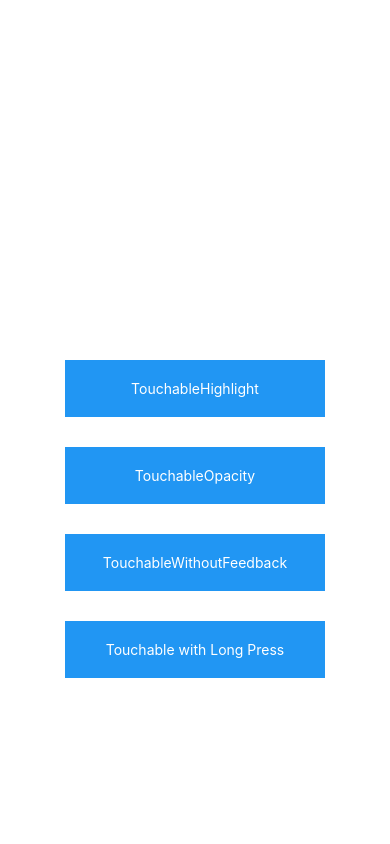
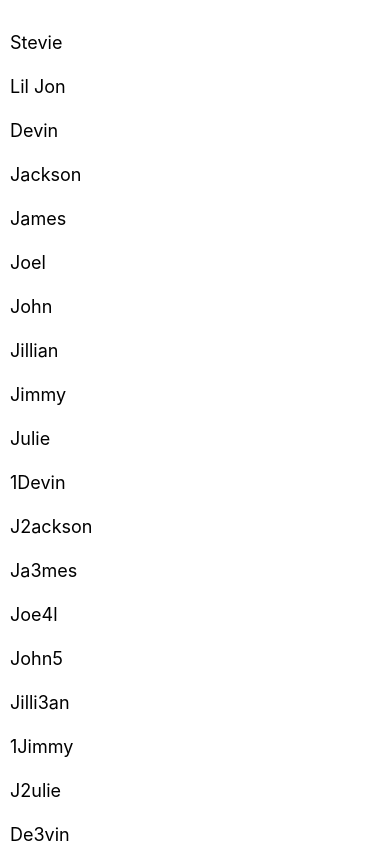
Before and after one commit to StevieIsmagic/React-Native-FaceBook-Tutorial, a React Native app in the folder FB-Guide/: screen / in a window 390 px wide. Built offline with nearby package versions, Linux system fonts and the light colour scheme.

Commit message:
Flat List Basics Practice

```diff
--- a/FB-Guide/App.js
+++ b/FB-Guide/App.js
@@ -1,60 +1,54 @@
 import React, { Component } from 'react';
-import { Alert, AppRegistry, Platform, StyleSheet, Text, TouchableHighlight, TouchableOpacity, TouchableNativeFeedback, TouchableWithoutFeedback, View } from 'react-native';
+import { FlatList, StyleSheet, Text, View } from 'react-native';
 
-export default class Touchables extends Component {
-  _onPressButton() {
-    Alert.alert('You tapped the button!')
-  }
-
-  _onLongPressButton() {
-    Alert.alert('You long-pressed the button!')
-  }
-
-
-  render() {
+export default class FlatListBasics extends Component {
+  render(){
     return (
       <View style={styles.container}>
-        <TouchableHighlight onPress={this._onPressButton} underlayColor="white">
-          <View style={styles.button}>
-            <Text style={styles.buttonText}>TouchableHighlight</Text>
-          </View>
-        </TouchableHighlight>
-        <TouchableOpacity onPress={this._onPressButton}>
-          <View style={styles.button}>
-            <Text style={styles.buttonText}>TouchableOpacity</Text>
-          </View>
-        </TouchableOpacity>
-
-        <TouchableWithoutFeedback
-            onPress={this._onPressButton}
-            >
-          <View style={styles.button}>
-            <Text style={styles.buttonText}>TouchableWithoutFeedback</Text>
-          </View>
-        </TouchableWithoutFeedback>
-        <TouchableHighlight onPress={this._onPressButton} onLongPress={this._onLongPressButton} underlayColor="white">
-          <View style={styles.button}>
-            <Text style={styles.buttonText}>Touchable with Long Press</Text>
-          </View>
-        </TouchableHighlight>
-      </View>
+        <FlatList
+          data={[
+            {key: 'Stevie'},
+            {key: 'Lil Jon'},
+            {key: 'Devin'},
+            {key: 'Jackson'},
+            {key: 'James'},
+            {key: 'Joel'},
+            {key: 'John'},
+            {key: 'Jillian'},
+            {key: 'Jimmy'},
+            {key: 'Julie'},
+            {key: '1Devin'},
+            {key: 'J2ackson'},
+            {key: 'Ja3mes'},
+            {key: 'Joe4l'},
+            {key: 'John5'},
+            {key: 'Jilli3an'},
+            {key: '1Jimmy'},
+            {key: 'J2ulie'},
+            {key: 'De3vin'},
+            {key: 'Jac4kson'},
+            {key: 'Jame3s'},
+            {key: 'Jo2el'},
+            {key: 'Jo2hn'},
+            {key: 'Jil2lian'},
+            {key: 'Jimm2y'},
+            {key: 'martha'},
+          ]}
+          renderItem={({item}) => <Text style={styles.item}>{item.key}</Text>}
+          />
+        </View>
     );
   }
 }
 
 const styles = StyleSheet.create({
   container: {
-    paddingTop: 360,
-    alignItems: 'center'
+    flex: 1,
+    paddingTop: 22,
   },
-  button: {
-    marginBottom: 30,
-    width: 260,
-    alignItems: 'center',
-    backgroundColor: '#2196F3'
+  item: {
+    padding: 10,
+    fontSize: 18,
+    height: 44,
   },
-  buttonText: {
-    padding: 20,
-    color: 'white'
-  }
 })
```
